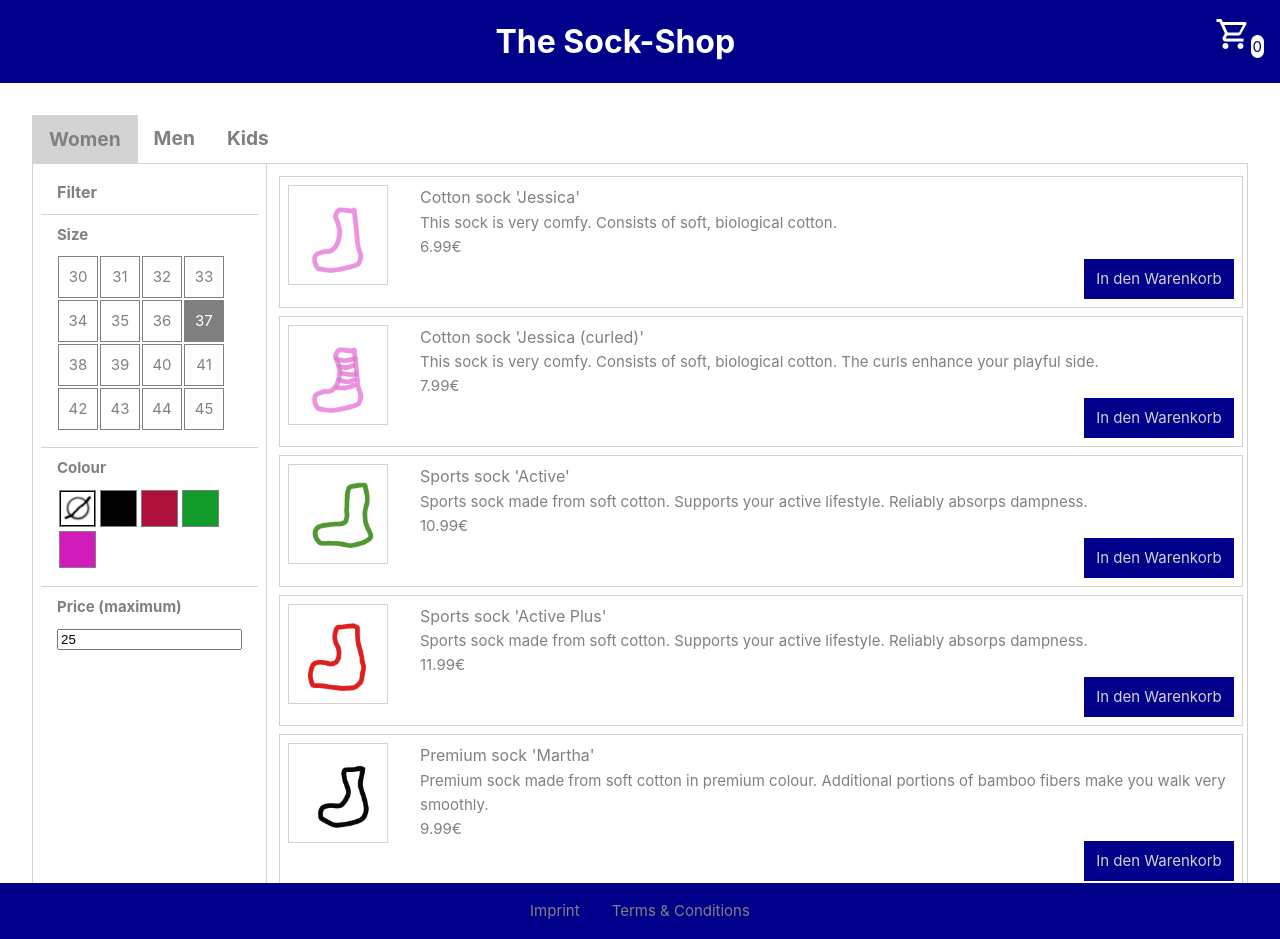
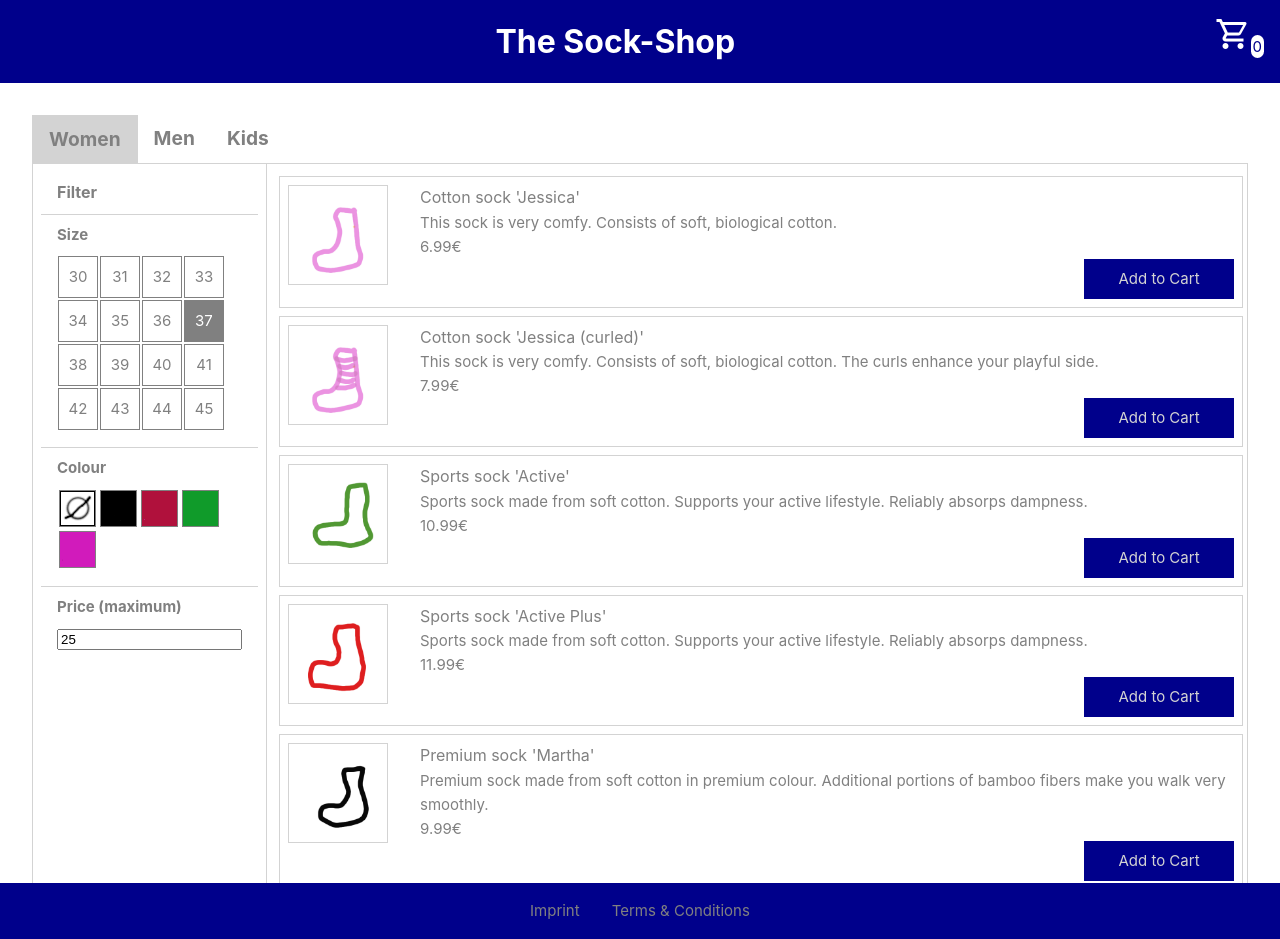
Before and after one commit to annam002/responsible-frontend-dev, a Vue app: page / in a window 1280 px wide. Built offline with nearby package versions, Linux system fonts and the light colour scheme.

Commit message:
Change language to English

```diff
--- a/index.html
+++ b/index.html
@@ -4,7 +4,7 @@
     <meta charset="UTF-8" />
     <link rel="icon" href="/img.png" />
     <meta name="viewport" content="width=device-width, initial-scale=1.0" />
-    <title>Der Sockenshop</title>
+    <title>The Sockshop</title>
   </head>
   <body>
     <div id="app"></div>
--- a/src/components/checkout/CheckoutPage.vue
+++ b/src/components/checkout/CheckoutPage.vue
@@ -1,7 +1,7 @@
 <template>
 <div class="main">
-  <div class="subheading">Warenkorb</div>
-  <div>Inhalt: <span>{{ numItems }}</span></div>
+  <div class="subheading">Cart</div>
+  <div>Content: <span>{{ numItems }}</span></div>
 </div>
 </template>
 
--- a/src/components/home/SockList.vue
+++ b/src/components/home/SockList.vue
@@ -6,7 +6,7 @@
       <div class="sock-name">{{ sock.name }}</div>
       <div>{{ sock.description }}</div>
       <div>{{ sock.price }}€</div>
-      <div class="button add-to-cart" @click="() => addToCart(sock)">In den Warenkorb</div>
+      <div class="button add-to-cart" @click="() => addToCart(sock)">Add to Cart</div>
     </div>
   </div>
   <div :class="{ hidden: addedInfoHidden }" class="info-box">
```
